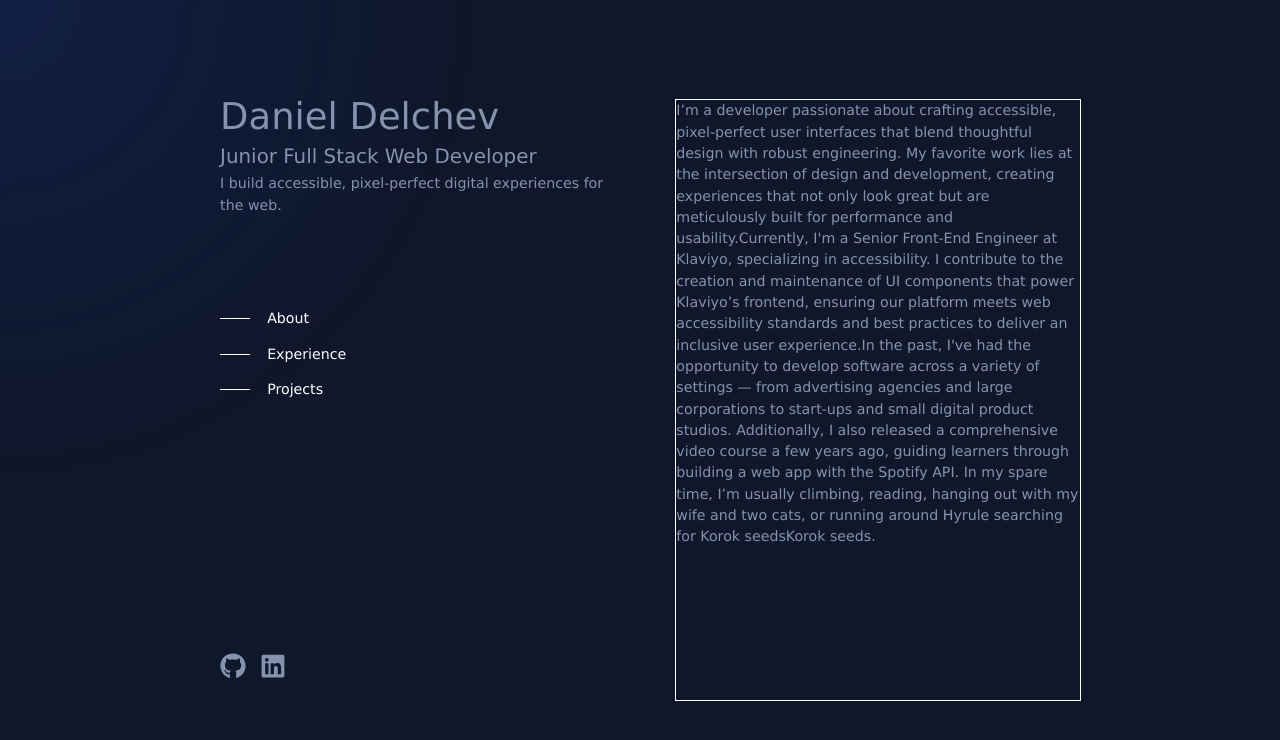
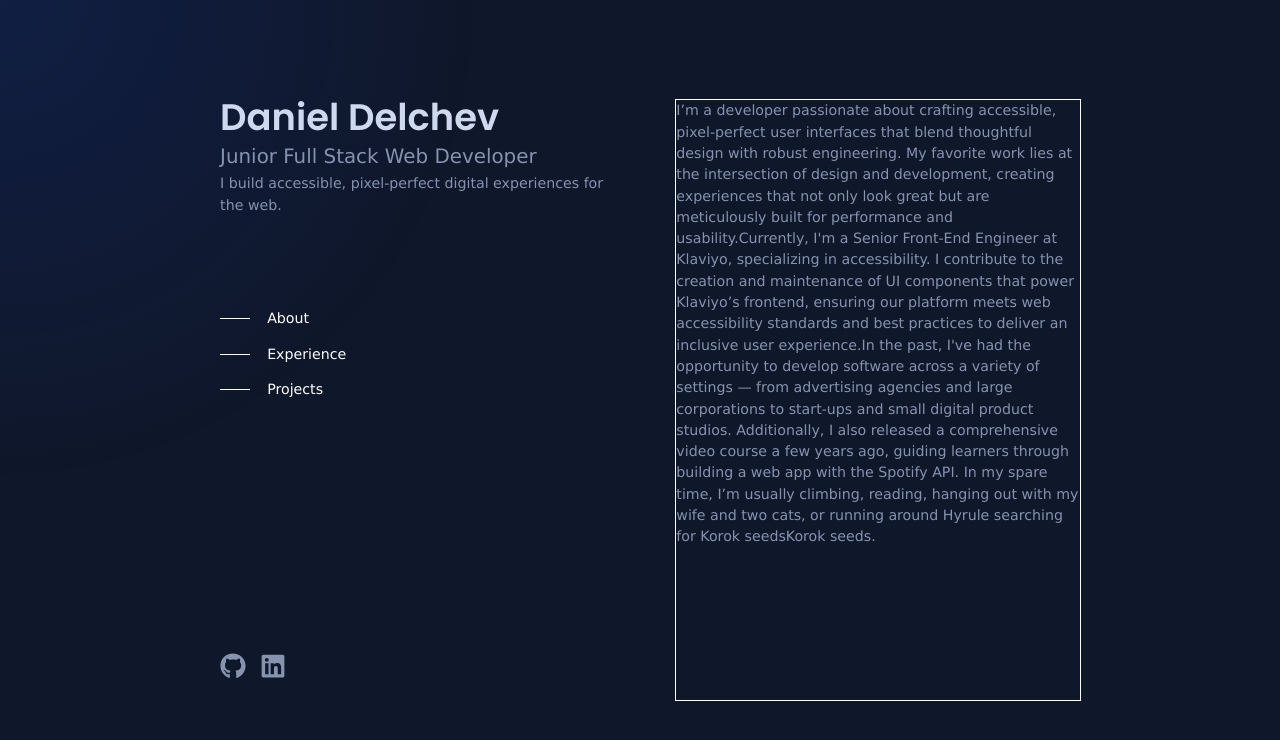
Before and after one commit to didelchev/dev-portfolio, a React (Vite) app in the folder dev-portfolio-website/: page / in a window 1280 px wide. Shown: the top 740 px of the page. Built offline with nearby package versions, Linux system fonts and the light colour scheme.

Commit message:
add poppins font

```diff
--- a/dev-portfolio-website/src/components/LeftSide/LeftSide.css
+++ b/dev-portfolio-website/src/components/LeftSide/LeftSide.css
@@ -12,3 +12,9 @@
     flex-direction: column;
     gap: 5em;
 }
+
+.left-side .top-side h1{
+    font-family: "Poppins";
+    font-weight: 600;
+    color: #CED8EE;
+}
--- a/dev-portfolio-website/src/styles/typography.css
+++ b/dev-portfolio-website/src/styles/typography.css
@@ -1,3 +1,7 @@
+@import url('https://fonts.googleapis.com/css2?family=Poppins:ital,wght@0,100;0,200;0,300;0,400;0,500;0,600;0,700;0,800;0,900;1,100;1,200;1,300;1,400;1,500;1,600;1,700;1,800;1,900&display=swap');
+@import url('https://fonts.googleapis.com/css2?family=JetBrains+Mono:ital,wght@0,100..800;1,100..800&display=swap');
+
+
 html {
   font: clamp(11px, 11px + 0.25vw, 18px) / 1.5 Verdana, sans-serif;
 }
```
